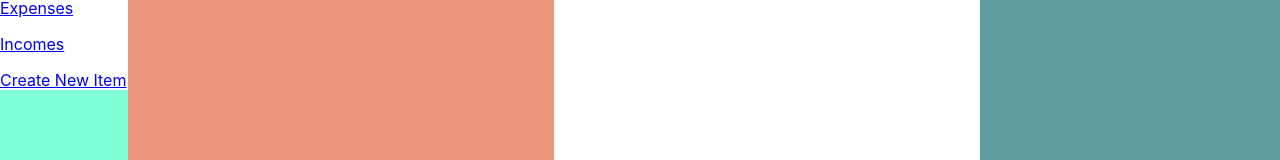
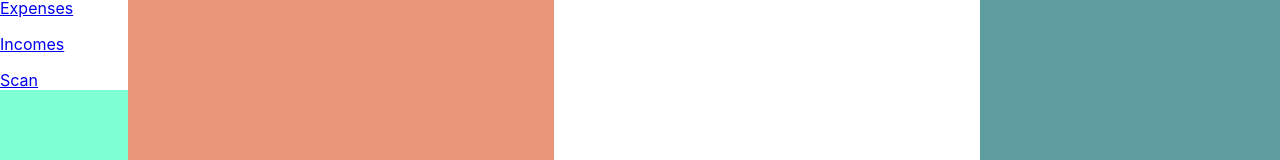
Before and after one commit to 08jhs05/Bookify, a React (Create React App) app in the folder client/: page / in a window 1280 px wide. Shown: the part 302-462 px from the top of the page. Built offline with nearby package versions, Linux system fonts and the light colour scheme.

Commit message:
update to show renamed scan page

```diff
--- a/client/src/components/Sidebar/Sidebar.js
+++ b/client/src/components/Sidebar/Sidebar.js
@@ -19,7 +19,7 @@ export default function Sidebar() {
           <Link className="nav__link" to="incomes">Incomes</Link>
         </nav>
         <nav className="nav_item">
-          <Link className="nav__link" to="new">Create New Item</Link>
+          <Link className="nav__link" to="scan">Scan</Link>
         </nav>
       </div>
     </section>
```
